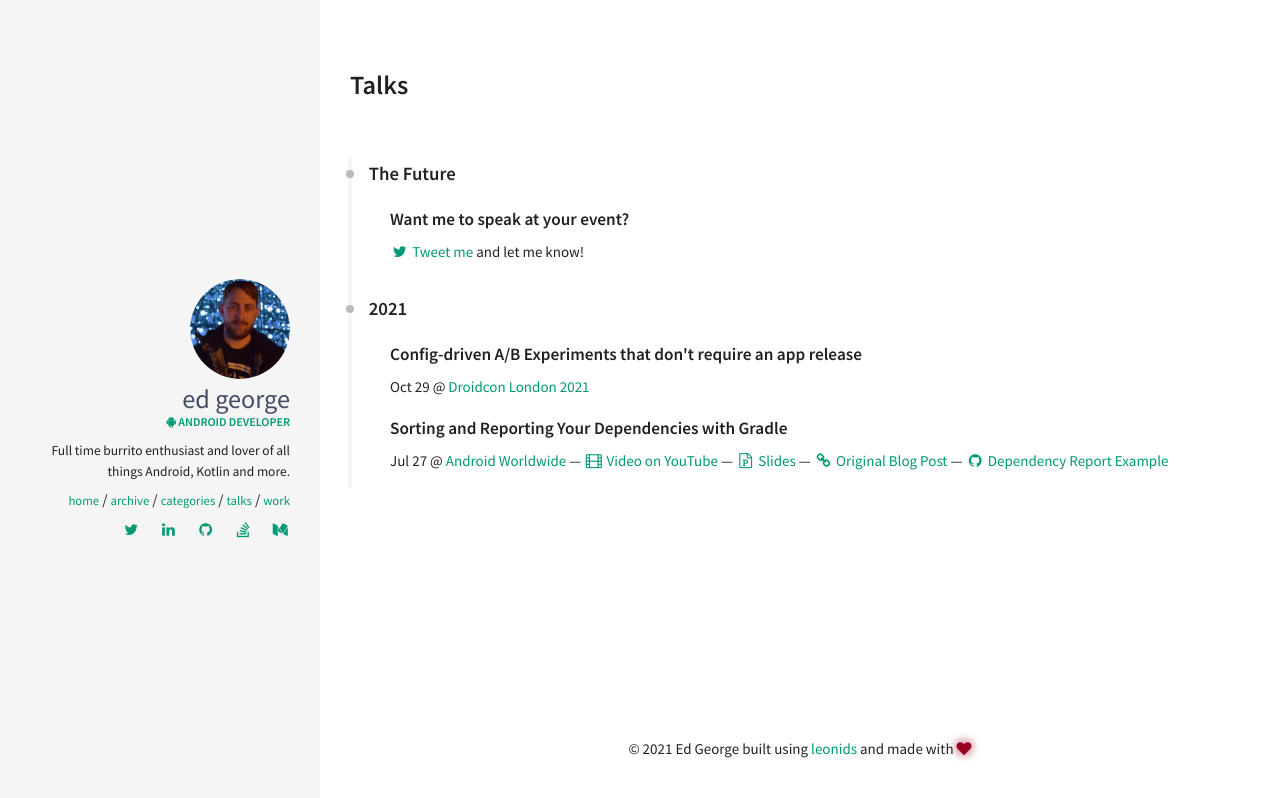
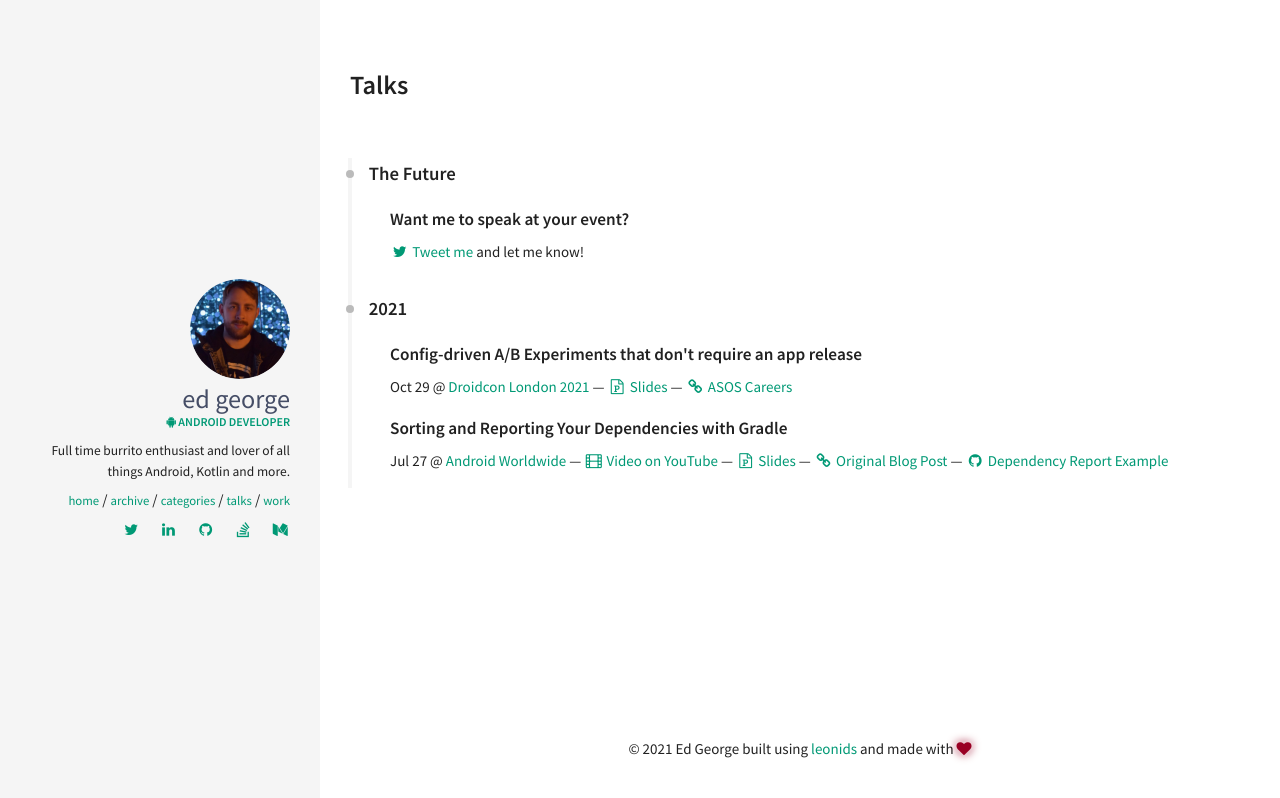
Before and after one commit to ed-george/ed-george.github.io, a Jekyll site: the page built from talks.html, in a window 1280 px wide. Shown: the top 798 px of the page. Built offline with Jekyll 4.4.1, drawn with Linux system fonts in a browser that asks for light colours.

Commit message:
Add slides and url to dcldn21 talk

```diff
--- a/_data/index/talks.yaml
+++ b/_data/index/talks.yaml
@@ -21,6 +21,12 @@
     title: Droidcon London 2021
     url: https://www.droidcon.com/events/droidcon-london-2021/
     date: '2021-10-29'
+  slides:
+    title: Slides
+    url: https://speakerdeck.com/sp4ghetticode/b-experiments-that-dont-require-an-app-release
+  links:
+  - title: ASOS Careers
+    url: https://www.linkedin.com/company/asos-com/jobs
 - title: Sorting and Reporting Your Dependencies with Gradle
   event:
     title: Android Worldwide
```
